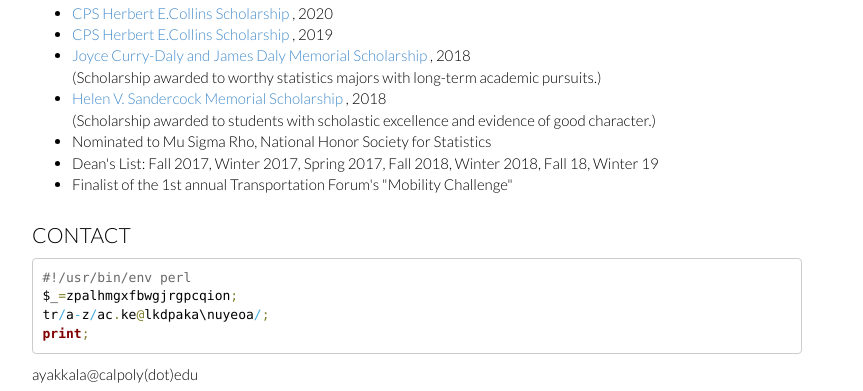
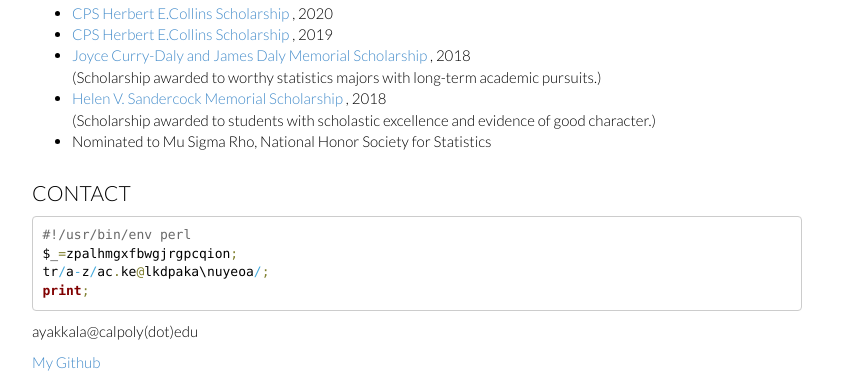
Before and after one commit to ayakkala1/ayakkala.github.io, a plain HTML site: page index.html in a window 1280 px wide. Shown: the part 935-1326 px from the top of the page, without its empty margins (223-1086 px from the left). Drawn offline with nearby package versions, Linux system fonts and the light colour scheme.

Commit message:
Update index.html

```diff
--- a/index.html
+++ b/index.html
@@ -143,8 +143,6 @@ Deep Learning
       <li><a
       href="https://giving.calpoly.edu/scholarships-uw">Helen V. Sandercock Memorial Scholarship </a>, 2018 </li>(Scholarship awarded to students with scholastic excellence and evidence of good character.)</li>
 	<li> Nominated to Mu Sigma Rho, National Honor Society for Statistics</li>
-      <li>Dean's List: Fall 2017, Winter 2017, Spring 2017, Fall 2018, Winter 2018, Fall 18, Winter 19</li>
-    <li> Finalist of the 1st annual Transportation Forum's "Mobility Challenge" </li>
       </ul>
 
 
```
